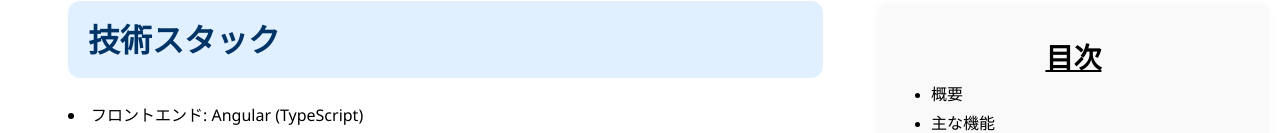
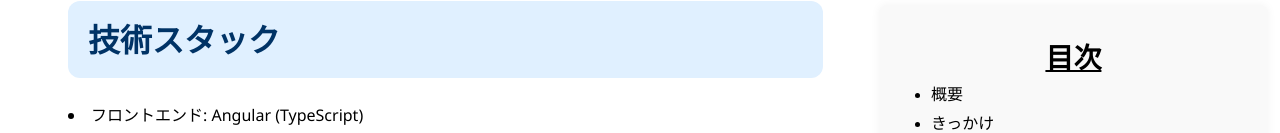
Before and after one commit to jyoloyG4465/portfolio, a Next.js app: page /history-view-tools in a window 1280 px wide. Shown: the part 767-900 px from the top of the page. Built offline with nearby package versions, Linux system fonts and the light colour scheme.

Commit message:
update content

```diff
--- a/src/app/date-calculation/page.tsx
+++ b/src/app/date-calculation/page.tsx
@@ -7,7 +7,7 @@ import styles from "./DateCalculation.module.scss";
 
 const headings = [
   { id: "introduction", title: "概要" },
-  { id: "career", title: "主な機能" },
+  { id: "reason", title: "きっかけ" },
   { id: "skills", title: "技術スタック" },
   { id: "products", title: "開発の工夫点" },
   { id: "certifications", title: "スクリーンショット" },
@@ -34,7 +34,7 @@ export default function DateCalculationPage() {
         </p>
       </section>
 
-      <section id="career" className="page-section">
+      <section id="reason" className="page-section">
         <div className="section-title">主な機能</div>
         <ul className={styles.list}>
           <li>YouTubeの視聴履歴 (HTML) をインポート</li>
--- a/src/app/history-view-tools/page.tsx
+++ b/src/app/history-view-tools/page.tsx
@@ -7,7 +7,7 @@ import styles from "./HistoryViewTools.module.scss";
 
 const headings = [
   { id: "introduction", title: "概要" },
-  { id: "career", title: "主な機能" },
+  { id: "reason", title: "きっかけ" },
   { id: "skills", title: "技術スタック" },
   { id: "products", title: "開発の工夫点" },
   { id: "certifications", title: "スクリーンショット" },
--- a/src/app/portfolio/page.tsx
+++ b/src/app/portfolio/page.tsx
@@ -7,7 +7,7 @@ import Link from "next/link";
 
 const headings = [
   { id: "introduction", title: "概要" },
-  { id: "career", title: "主な機能" },
+  { id: "reason", title: "きっかけ" },
   { id: "skills", title: "技術スタック" },
   { id: "products", title: "開発の工夫点" },
   { id: "certifications", title: "スクリーンショット" },
@@ -34,7 +34,7 @@ export default function PortfolioPage() {
         </p>
       </section>
 
-      <section id="career" className="page-section">
+      <section id="reason" className="page-section">
         <div className="section-title">主な機能</div>
         <ul className={styles.list}>
           <li>YouTubeの視聴履歴 (HTML) をインポート</li>
--- a/src/app/sales-report/page.tsx
+++ b/src/app/sales-report/page.tsx
@@ -7,7 +7,7 @@ import styles from "./SalesReport.module.scss";
 
 const headings = [
   { id: "introduction", title: "概要" },
-  { id: "career", title: "主な機能" },
+  { id: "reason", title: "きっかけ" },
   { id: "skills", title: "技術スタック" },
   { id: "products", title: "開発の工夫点" },
   { id: "certifications", title: "スクリーンショット" },
@@ -34,7 +34,7 @@ export default function SalesReportPage() {
         </p>
       </section>
 
-      <section id="career" className="page-section">
+      <section id="reason" className="page-section">
         <div className="section-title">主な機能</div>
         <ul className={styles.list}>
           <li>YouTubeの視聴履歴 (HTML) をインポート</li>
```
Also changed, not shown: tsconfig.json (+18 -4 lines).
